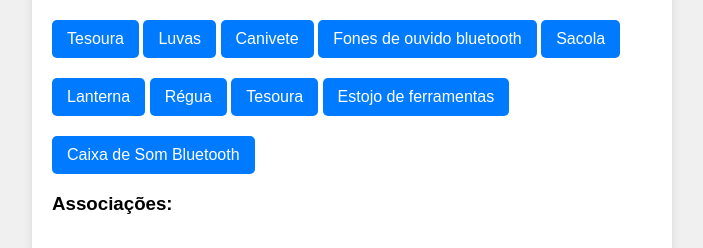
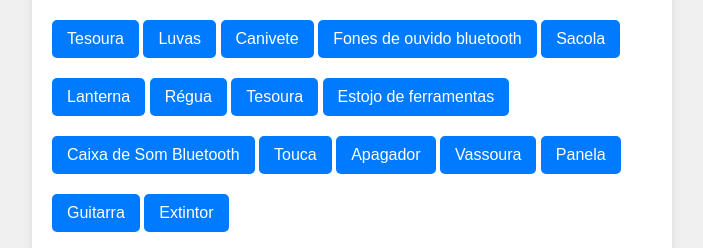
Before and after one commit to Maxwell022/Associa-o-de-nomes-a-objetos, a plain HTML site: page index.html in a window 1280 px wide. Shown: the part 521-769 px from the top of the page, without its empty margins (288-991 px from the left). Drawn offline with Linux system fonts and the light colour scheme.

Commit message:
mais objetos

```diff
--- a/index.html
+++ b/index.html
@@ -50,6 +50,12 @@
       <button onclick="adicionarObjeto('Tesoura')">Tesoura</button>
       <button onclick="adicionarObjeto('Estojo de ferramentas')">Estojo de ferramentas</button>
       <button onclick="adicionarObjeto('Caixa de Som Bluetooth')">Caixa de Som Bluetooth</button>
+      <button onclick="adicionarObjeto('Touca')">Touca</button>
+      <button onclick="adicionarObjeto('Apagador')">Apagador</button>
+      <button onclick="adicionarObjeto('Vassoura')">Vassoura</button>
+      <button onclick="adicionarObjeto('Panela')">Panela</button>
+      <button onclick="adicionarObjeto('Guitarra')">Guitarra</button>
+      <button onclick="adicionarObjeto('Extintor')">Extintor</button>
     </div>
 
 
```
